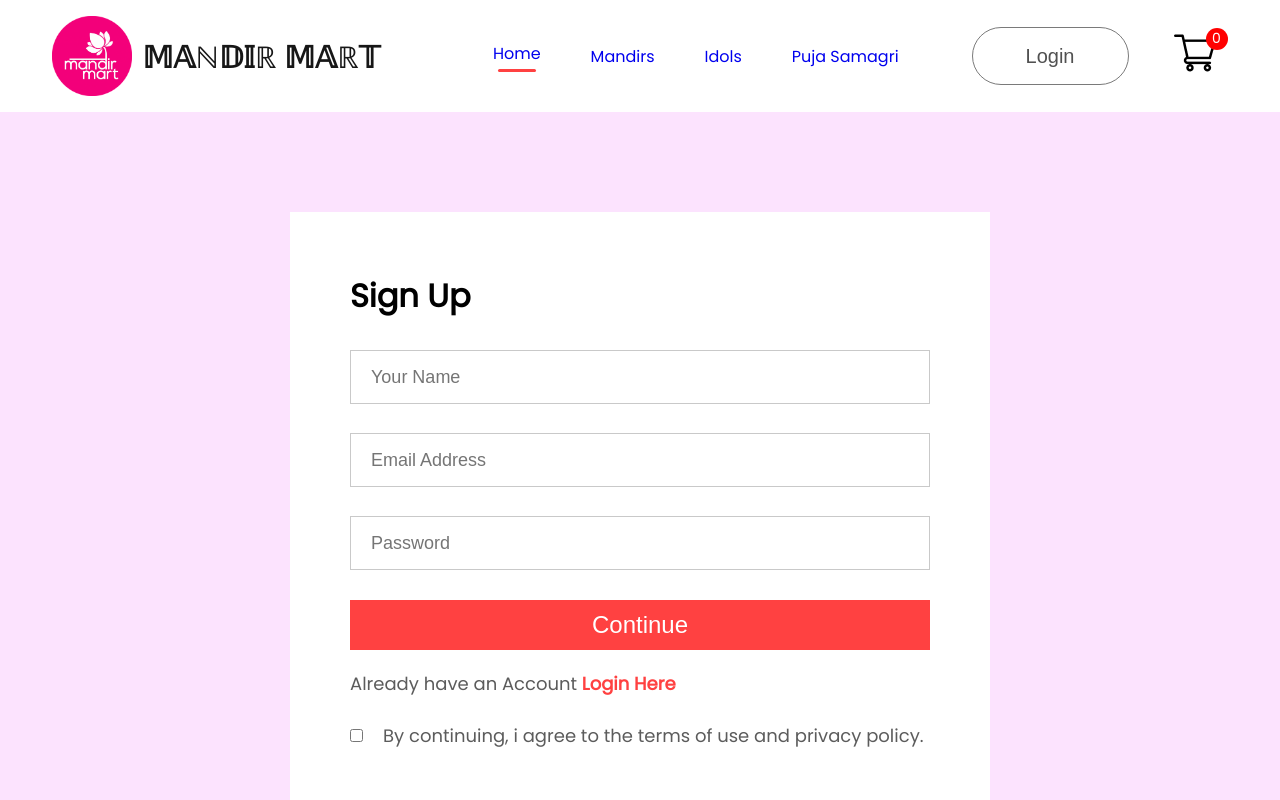
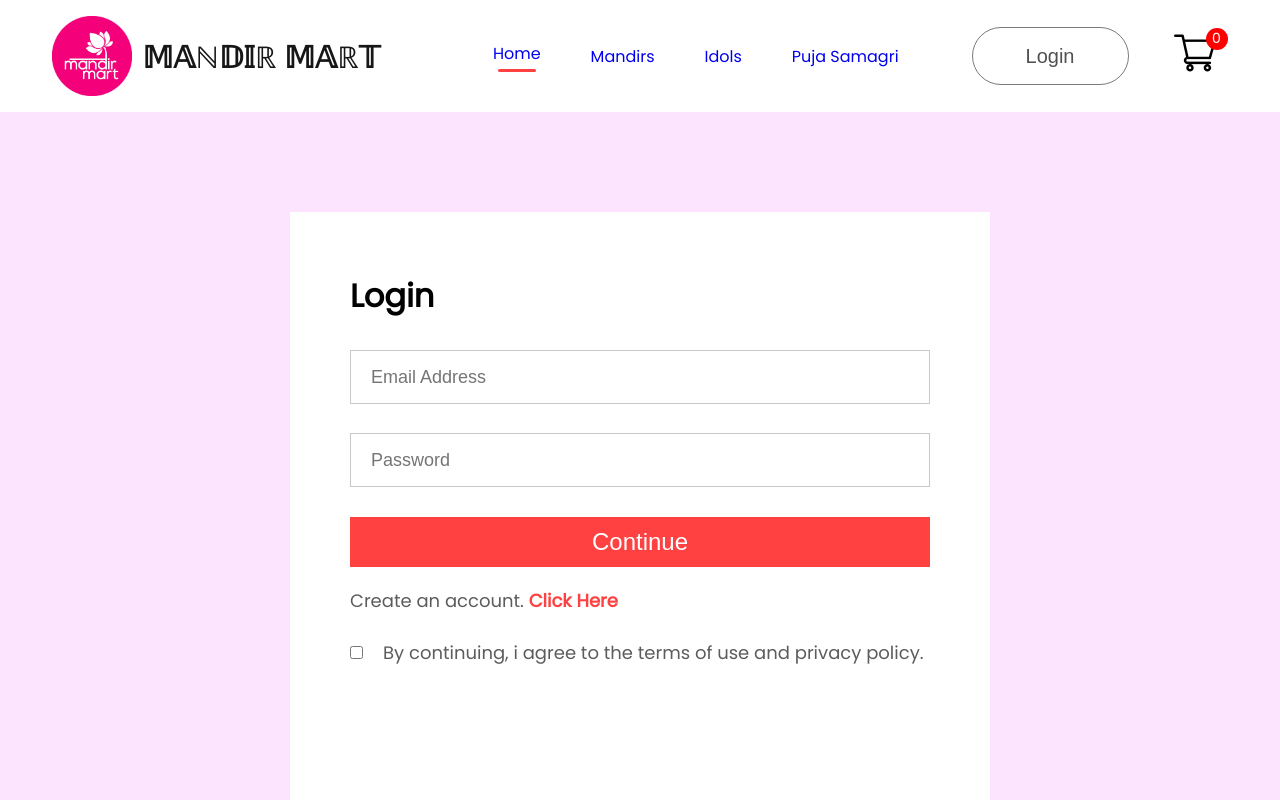
Before and after one commit to meenaljo2006/MandirMart, a React (Vite) app in the folder Frontend/: page /login in a window 1280 px wide. Shown: the top 800 px of the page. Built offline with nearby package versions, Linux system fonts and the light colour scheme.

Commit message:
LoginSignup API'S fetched

```diff
--- a/Frontend/src/Pages/LoginSignup.jsx
+++ b/Frontend/src/Pages/LoginSignup.jsx
@@ -1,16 +1,75 @@
+import { useState } from "react"
 import "./CSS/LoginSignup.css"
 const LoginSignup = () => {
+
+    const[state,setstate] =useState("Login");
+    const [formData, setFormData] = useState({
+        username:"",
+        password:"",
+        email:""
+    })
+
+    const changeHandler = (e)=>{
+        setFormData({...formData,[e.target.name]:e.target.value})
+
+    }
+
+    const login = async()=>{
+        console.log("Login Function Executed",formData);
+        let responseData;
+        await fetch("http://localhost:4000/login",{
+            method:'POST',
+            headers:{
+                Accept:"application/form-data",
+                'Content-Type':'application/json'
+            },
+            body:JSON.stringify(formData)
+        }).then((response)=>response.json()).then((data)=>responseData=data)
+
+        if(responseData.success){
+            localStorage.setItem("auth-token",responseData.token);
+            window.location.replace('/');
+        } else{
+            alert(responseData.errors)
+        }
+
+
+    }
+
+    const signup = async() =>{
+        console.log("Sign Up Function Executed",formData);
+        let responseData;
+        await fetch("http://localhost:4000/signup",{
+            method:'POST',
+            headers:{
+                Accept:"application/form-data",
+                'Content-Type':'application/json'
+            },
+            body:JSON.stringify(formData)
+        }).then((response)=>response.json()).then((data)=>responseData=data)
+
+        if(responseData.success){
+            localStorage.setItem("auth-token",responseData.token);
+            window.location.replace('/');
+        } else{
+            alert(responseData.errors)
+        }
+
+    }
+
     return(
         <div className="loginsignup">
             <div className="loginsignup-container">
-                <h1>Sign Up</h1>
+                <h1>{state}</h1>
                 <div className="loginsignup-fields">
-                    <input type="text" placeholder="Your Name"/>
-                    <input type="email" placeholder="Email Address"/>
-                    <input type="password" placeholder="Password"/>
+                    {state==="Sign Up"?<input name="username" value={formData.username} onChange={changeHandler} type="text" placeholder="Your Name"/>:<></>}
+                    <input name="email" value={formData.email} onChange={changeHandler}  type="email" placeholder="Email Address"/>
+                    <input name="password" value={formData.password} onChange={changeHandler}  type="password" placeholder="Password"/>
                 </div>
-                <button>Continue</button>
-                <p className="loginsignup-login">Already have an Account <span>Login Here</span></p>
+                <button onClick={()=>{state==="Login"?login():signup()}}>Continue</button>
+                {state==="Sign Up" ? <p className="loginsignup-login">Already have an account ? <span onClick={()=>{setstate("Login")}}>Login Here</span></p>:<p className="loginsignup-login">Create an account. <span onClick={()=>{setstate("Sign Up")}}>Click Here</span></p>}
+
+
                 <div className="loginsignup-agree">
                     <input type="checkbox" name="" id=""/>
                     <p>By continuing, i agree to the terms of use and privacy policy.</p>
```
